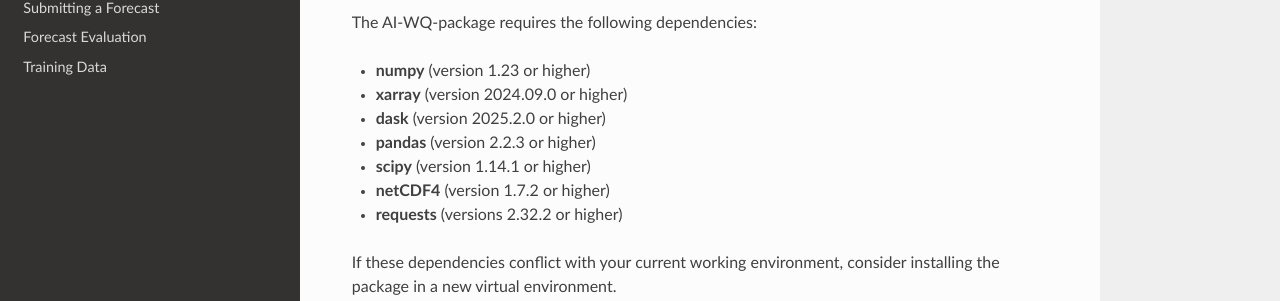
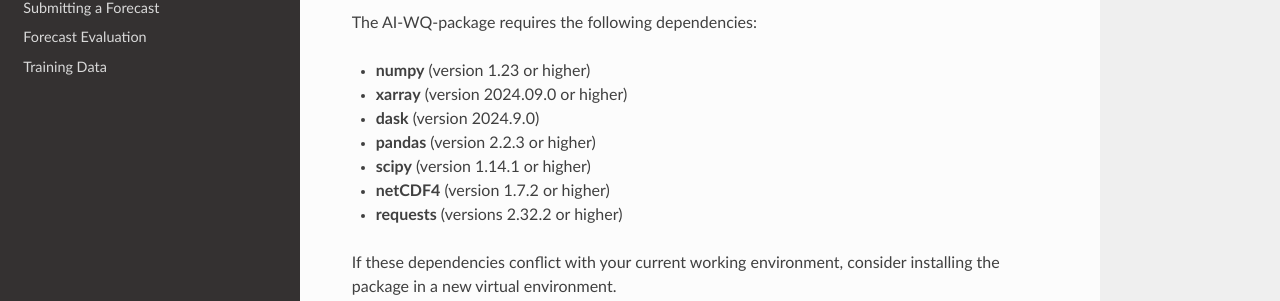
Before and after one commit to joshuatalib/AI_weather_quest, a Sphinx documentation site: the page built from docs/source/installation.rst, in a window 1280 px wide and 1151 px high. Shown: the part 368-669 px from the top of the window. Built offline with Sphinx 7.4.7 and the Read the Docs theme 3.1.0, drawn with Linux system fonts in a browser that asks for light colours; pages that are not in the unit, such as notebooks, are missing from menus.

Commit message:
Update installation.rst

```diff
--- a/docs/source/installation.rst
+++ b/docs/source/installation.rst
@@ -20,7 +20,7 @@ The AI-WQ-package requires the following dependencies:
 
 - **numpy** (version 1.23 or higher)
 - **xarray** (version 2024.09.0 or higher)
-- **dask** (version 2025.2.0 or higher)
+- **dask** (version 2024.9.0)
 - **pandas** (version 2.2.3 or higher)
 - **scipy** (version 1.14.1 or higher)
 - **netCDF4** (version 1.7.2 or higher)
```
